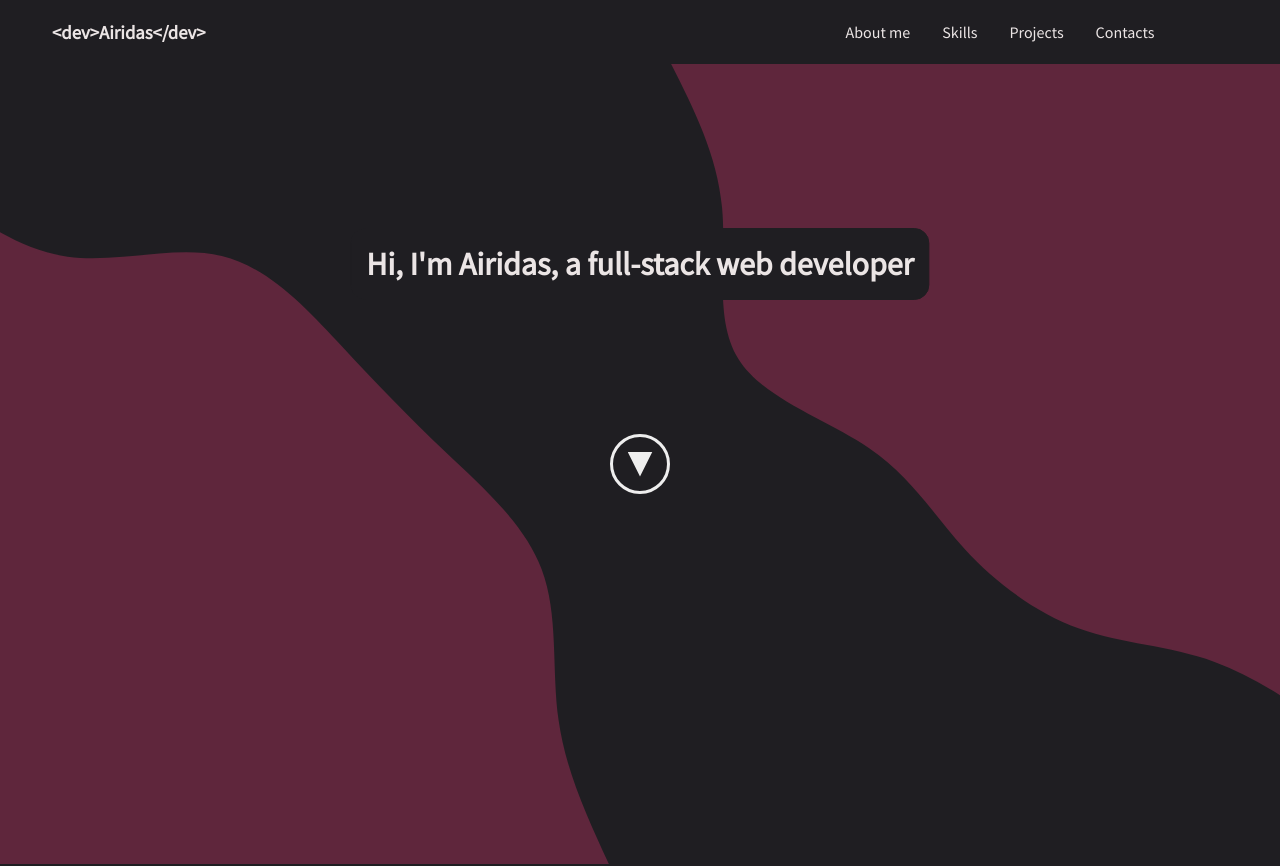
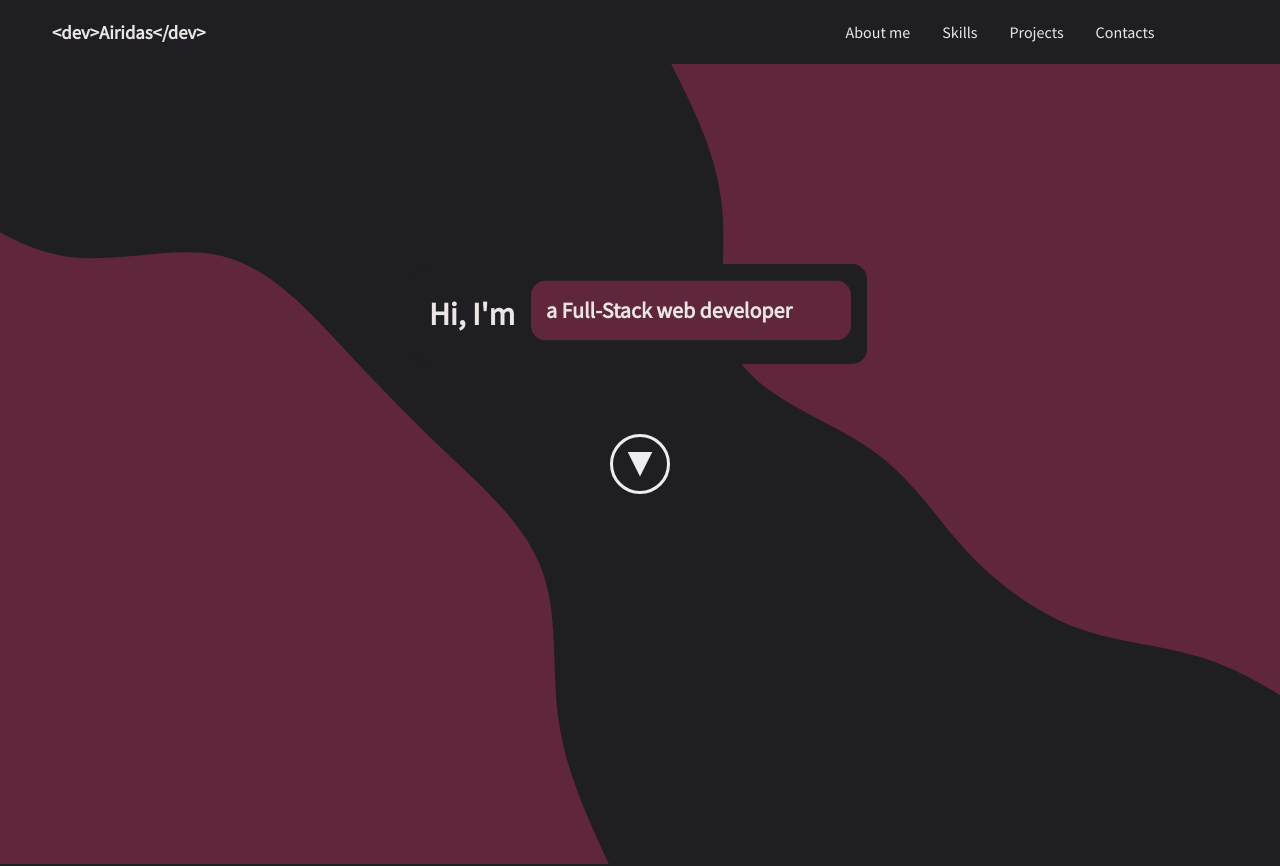
Before and after one commit to airidassimanskis/portfolio, a React (Vite) app: page / in a window 1280 px wide. Shown: the top 866 px of the page. Built offline with nearby package versions, Linux system fonts and the light colour scheme.

Commit message:
pakeiciau hero section

```diff
--- a/src/components/HeroSection.tsx
+++ b/src/components/HeroSection.tsx
@@ -21,14 +21,21 @@ const HeroSection = () => {
 
     return (
         <div className="hero-wrapper">
-            <img className="hero-svg" src="./hero.svg" draggable="false"/>
-            <h1 className="hero-title">
-                Hi, I'm Airidas, a full-stack web developer
-            </h1>
+            <img className="hero-svg" src="./hero.svg" draggable="false" />
+
+            <div className="hero-scroll">
+                <p>Hi, I'm</p>
+                <div className="hero-words">
+                    <span>Airidas Šimanskis</span>
+                    <span>a Full-Stack web developer</span>
+                    <span>making your ideas come to life</span>
+                </div>
+            </div>
 
             <button
-            className="hero-down-button"
-            onClick={() => scrollToElement("about")}>
+                className="hero-down-button"
+                onClick={() => scrollToElement("about")}
+            >
                 <div className="hero-down-button-arrow"></div>
             </button>
         </div>
--- a/src/components/css/Footer.css
+++ b/src/components/css/Footer.css
@@ -35,12 +35,16 @@
 
 .footer-links a {
     color: var(--secondaryColor);
-    transition: all 0.3s ease-out;
+    transition: all 150ms ease-out;
 }
 
 .footer-links a:hover {
     cursor: pointer;
     color: var(--anchorColor);
+}
+
+.footer-links a:active {
+    transform: scale(0.9);
 }
 
 .footer-button {
--- a/src/components/css/HeroSection.css
+++ b/src/components/css/HeroSection.css
@@ -12,18 +12,6 @@
     object-fit: cover;
     width: 100%;
     height: 100vh;
-}
-
-.hero-title {
-    position: absolute;
-    top: 25%;
-    left: 50%;
-    transform: translate(-50%, -50%);
-    border: 1px solid var(--mainBackgroundColor);
-    background-color: var(--mainBackgroundColor);
-    padding: 15px;
-    border-radius: 15px;
-    text-align: center;
 }
 
 .hero-down-button {
@@ -55,7 +43,7 @@
     transform: scale(0.9);
 }
 
-.hero-down-button:hover .hero-down-button-arrow{
+.hero-down-button:hover .hero-down-button-arrow {
     background: var(--primaryButton);
     transform: scale(1.1);
 }
@@ -69,8 +57,93 @@
     background: var(--secondaryColor);
 }
 
-@media (max-width: 620px) {
-    .hero-title {
-        width: 80%;
+.hero-scroll {
+    position: absolute;
+    display: flex;
+    height: 100px;
+    top: 25%;
+    align-self: center;
+    font-weight: bolder;
+    font-size: 32px;
+    border: 1px solid transparent;
+    background-color: var(--mainBackgroundColor);
+    padding: 15px;
+    border-radius: 15px;
+    white-space: nowrap;
+}
+
+.hero-scroll p {
+    align-self: center;
+}
+
+.hero-words {
+    overflow: hidden;
+}
+
+.hero-words span {
+    display: block;
+    text-align: left;
+    margin: auto;
+    height: 60px;
+    line-height: 60px;
+    width: 320px;
+    margin-left: 16px;
+    border-radius: 15px;
+    animation: spin-words 5s infinite;
+    background-color: var(--primaryButton);
+    margin-bottom: 10px;
+    padding-left: 15px;
+    font-size: 22px;
+}
+
+.hero-words span text {
+    align-self: center;
+}
+
+/* pirmas 0px
+antras -60px
+trecias -120px */
+
+@keyframes spin-words {
+    10% {
+        transform: translateY(0px);
+    }
+    30% {
+        transform: translateY(-74px);
+    }
+    40% {
+        transform: translateY(-68px);
+    }
+    60% {
+        transform: translateY(-144px);
+    }
+    70% {
+        transform: translateY(-136px);
+    }
+    90% {
+        transform: translateY(0px);
     }
 }
+
+@media (max-width: 512px) {
+    .hero-scroll {
+        transform: scale(0.8);
+    }
+}
+
+@media (max-width: 428px) {
+    .hero-scroll {
+        transform: scale(0.8);
+    }
+    .hero-scroll p {
+        font-size: 24px;
+    }
+}
+@media (max-width: 380px) {
+    .hero-scroll {
+        transform: scale(0.65);
+    }
+    .hero-scroll p {
+        font-size: 24px;
+    }
+}
```
